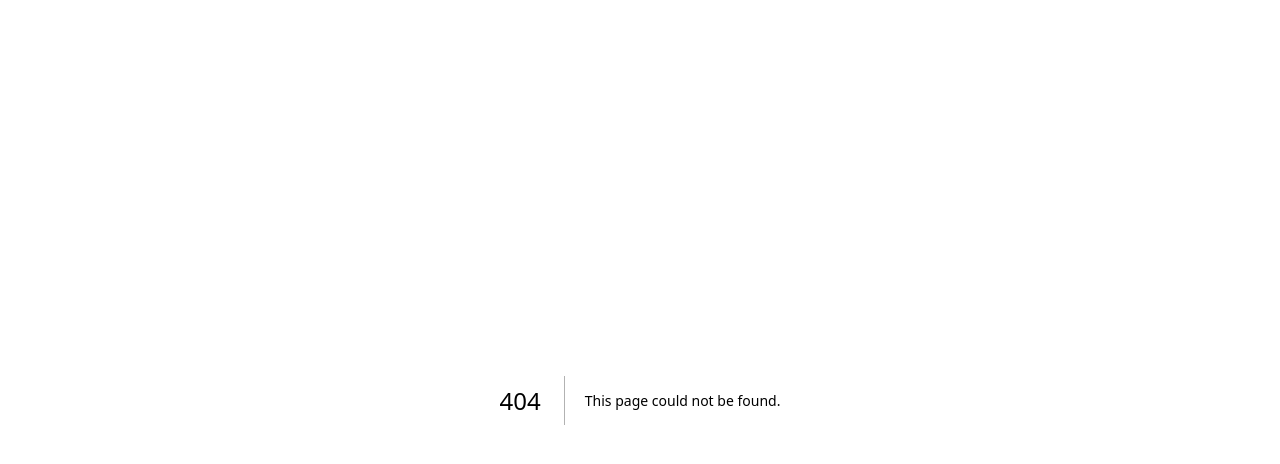
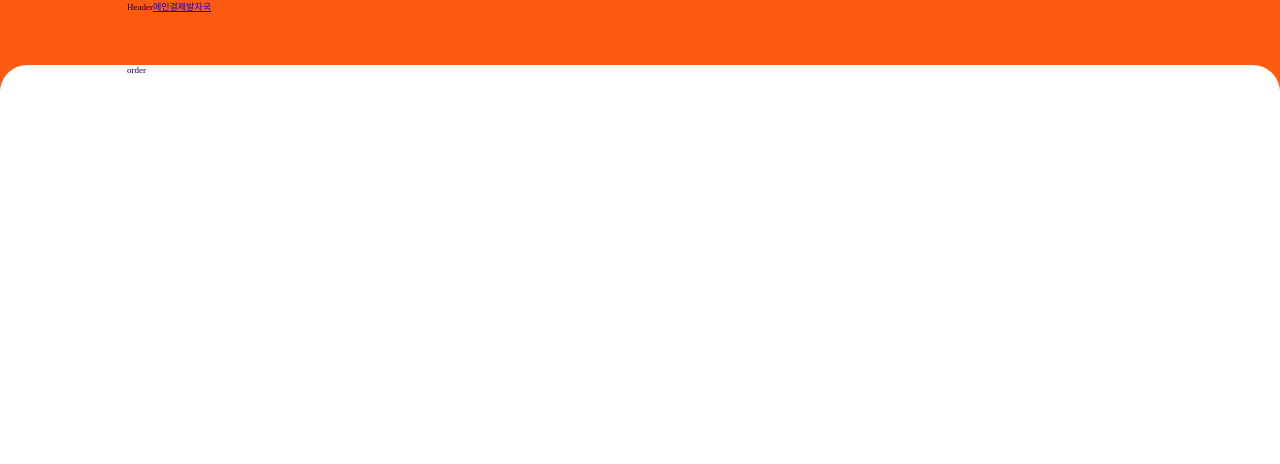
Before and after one commit to FRONTENDSCHOOLPLUS2/trifly, a Next.js app: page /order in a window 1280 px wide. Before the commit this address had no page. Shown: the top 464 px of the page. Built offline with nearby package versions, Linux system fonts and the light colour scheme.

Commit message:
💄 style: primary, transparent 레이아웃 세팅

```diff
--- /dev/null
+++ b/src/app/(primary)/layout.tsx
@@ -0,0 +1,14 @@
+import Header from "@/components/layout/Header/Header";
+
+export default function PrimaryLayout({
+  children,
+}: Readonly<{
+  children: React.ReactNode;
+}>) {
+  return (
+    <>
+      <Header type="primary" />
+      <main className="containerLayout layout">{children}</main>
+    </>
+  );
+}
--- /dev/null
+++ b/src/app/(primary)/order/page.tsx
@@ -0,0 +1,5 @@
+const page = () => {
+  return <div>order</div>;
+};
+
+export default page;
--- a/src/app/(primary)/page.tsx
+++ /dev/null
@@ -1,3 +0,0 @@
-export const PrimaryPage = () => {
-  return <></>;
-};
--- a/src/app/(transparent)/page.tsx
+++ /dev/null
@@ -1,3 +0,0 @@
-export const TransparentPage = () => {
-  return <></>;
-};
```
Also changed, not shown: src/app/(transparent)/layout.tsx (added, +14 -0 lines).
